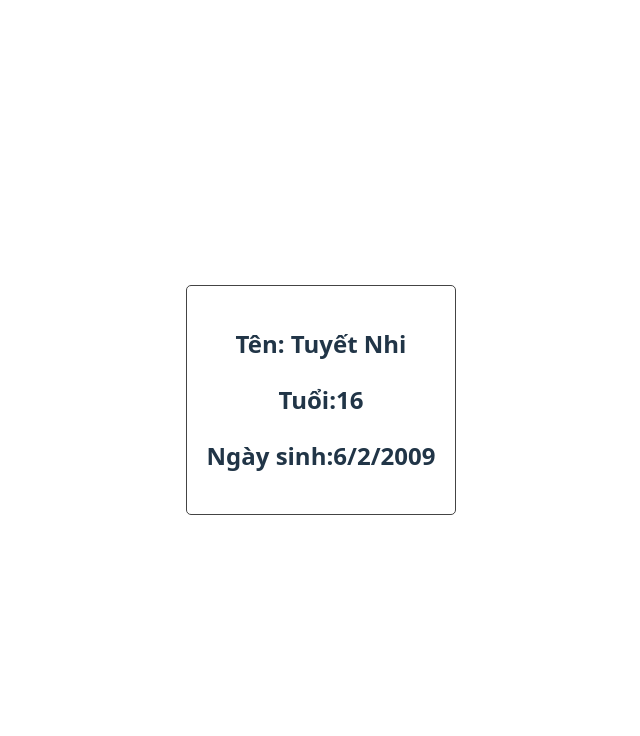
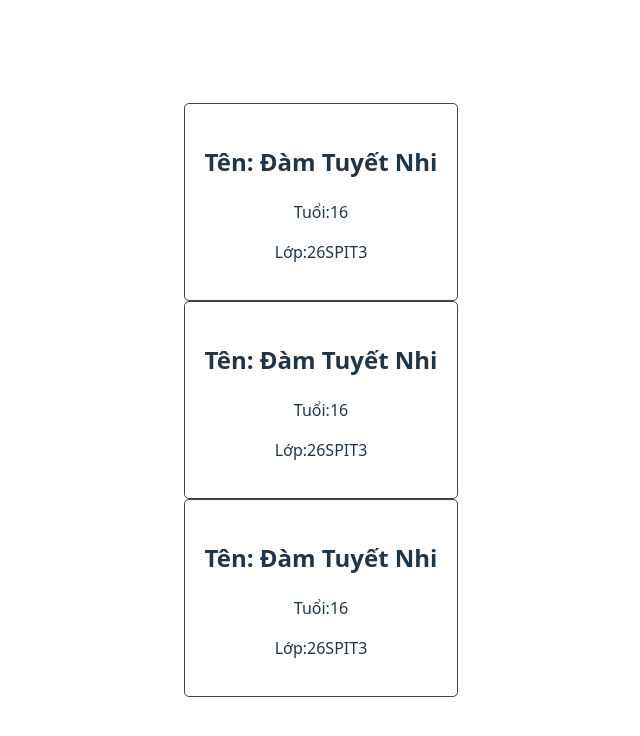
Before and after one commit to damtuyetnhi06022009-cmd/dtn_bai2, a React (Vite) app: page / in a window 1280 px wide. Shown: the top 736 px of the page, without its empty margins (319-959 px from the left). Built offline with nearby package versions, Linux system fonts and the light colour scheme.

Commit message:
Add multiple files

```diff
--- a/src/App.jsx
+++ b/src/App.jsx
@@ -10,7 +10,15 @@ function App() {
   return (
     <>
       <div className='card-title'>
-        <Student name =" Tuyết Nhi " age="16" birth="6/2/2009"/>
+        <Student name =" Đàm Tuyết Nhi " age="16" class="26SPIT3"/>
+      </div>
+
+      <div className='card-title'>
+        <Student name =" Đàm Tuyết Nhi " age="16" class="26SPIT3"/>
+      </div>
+
+      <div className='card-title'>
+        <Student name =" Đàm Tuyết Nhi " age="16" class="26SPIT3"/>
       </div>
     </>
   )
--- a/src/student.jsx
+++ b/src/student.jsx
@@ -4,8 +4,8 @@ function Student(props){
 
         }}>
             <h2>Tên:{props.name}</h2>
-            <h2>Tuổi:{props.age}</h2>
-            <h2>Ngày sinh:{props.birth}</h2>
+            <p>Tuổi:{props.age}</p>
+            <p>Lớp:{props.class}</p>
         </div>
     )
 }
```
